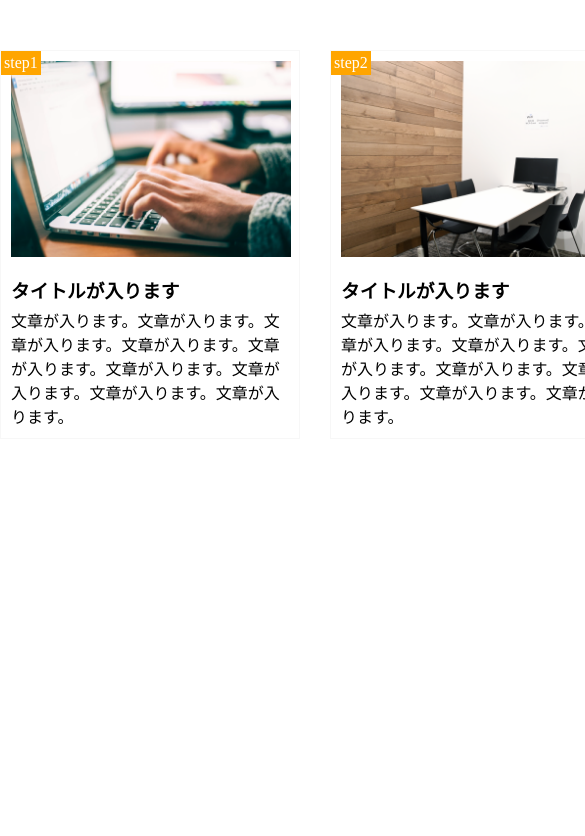
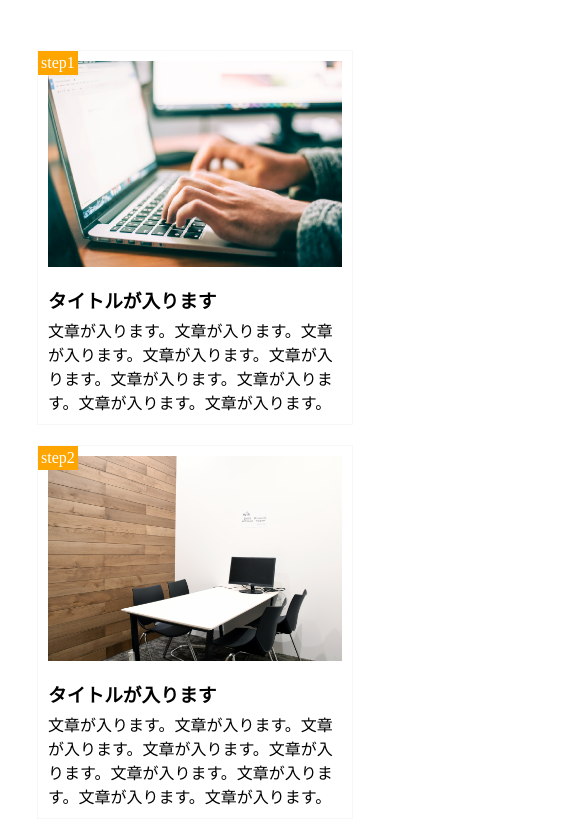
Before and after one commit to shussaa327/exercise1-10, a plain HTML site: page index.html in a window 390 px wide. Shown: the top 836 px of the page, 585 px wide, since content can reach past the window. Drawn offline with Linux system fonts and the light colour scheme.

Commit message:
[Finish] 1-10

```diff
--- a/index.html
+++ b/index.html
@@ -2,6 +2,7 @@
 <html>
 <head>
 	<meta charset="utf8">
+	<meta name="viewport" content="width=device-width">
 	<link rel="stylesheet" href="style.css">
 	<title>9章演習問題</title>
 </head>
--- a/style.css
+++ b/style.css
@@ -45,3 +45,27 @@ main{
 .title{
 	margin: 15px 0 5px;
 }
+
+@media screen and (max-width: 768px){
+	main{
+		width: 90%;
+	}
+
+	.guide{
+		width: 90%;
+		margin: 0 auto;
+		float: none;
+	}
+
+	.guide:nth-child(2){
+		margin: 20px auto;
+	}
+
+	.guide:last-child{
+		margin: 0 auto;
+}
+
+	.guide-image{
+		width: 100%;
+	}
+}
```
